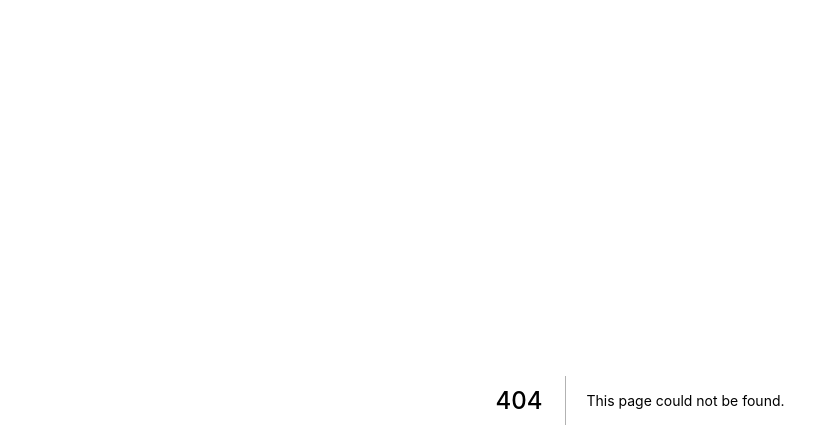
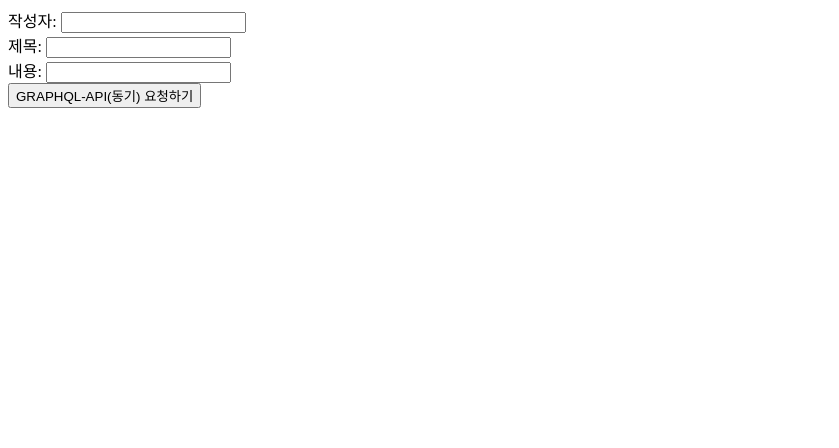
Before and after one commit to 1myeji/NextJS-GraphQl, a Next.js app: page /06-01-container-presenter in a window 1280 px wide. Before the commit this address had no page. Shown: the top 448 px of the page, without its empty margins (0-839 px from the left). Built offline with nearby package versions, Linux system fonts and the light colour scheme.

Commit message:
Day6. 실무용 폴더구조와 props

```diff
--- /dev/null
+++ b/pages/06-01-container-presenter/index.js
@@ -0,0 +1,8 @@
+import BoardWrite from '@/src/components/units/board/write/BoardWrite.container';
+
+export default function GraphqlMutationPage() {
+  // 자바스크립트 영역
+
+  // HTML 영역(return 아래)
+  return <BoardWrite />;
+}
--- /dev/null
+++ b/src/components/units/board/write/BoardWrite.container.js
@@ -0,0 +1,57 @@
+import BoardWriteUI from './BoardWrite.presenter';
+import { gql, useMutation } from '@apollo/client';
+import { useState } from 'react';
+
+const CREATE_BOARD = gql`
+  mutation createBoard($writer: String, $title: String, $contents: String) {
+    # 변수의 타입 적는 곳
+    createBoard(writer: $writer, title: $title, contents: $contents) {
+      # 실제 우리가 전달할 변수 적는 곳
+      _id
+      number
+      message
+    }
+  }
+`;
+
+export default function BoardWrite() {
+  // 자바스크립트 영역
+  const [writer, setWriter] = useState('');
+  const [title, setTitle] = useState('');
+  const [contents, setContents] = useState('');
+  const [나의함수] = useMutation(CREATE_BOARD);
+
+  const onClickSubmit = async () => {
+    // const writer = 'qqq' // 이 함수에 있으면 현재 스코프
+    const result = await 나의함수({
+      variables: {
+        // variables 이게 $ 역할을 해줌
+        writer: writer, // 이 함수에 없으면 스코프 체인을 통해서 위 함수에서 찾음
+        title: title,
+        contents: contents,
+      },
+    });
+    console.log(result);
+    alert(result.data.createBoard.message);
+  };
+
+  const onChangeWriter = (event) => {
+    setWriter(event.target.value);
+  };
+  const onChangeTitle = (event) => {
+    setTitle(event.target.value);
+  };
+  const onChangeContents = (event) => {
+    setContents(event.target.value);
+  };
+
+  //HTML 영역(return 아래)
+  return (
+    <BoardWriteUI
+      aaa={onClickSubmit}
+      bbb={onChangeWriter}
+      ccc={onChangeTitle}
+      ddd={onChangeContents}
+    />
+  );
+}
--- /dev/null
+++ b/src/components/units/board/write/BoardWrite.presenter.js
@@ -0,0 +1,16 @@
+export default function BoardWriteUI(props) {
+  // 자바스크립트 영역
+
+  // HTML 영역(return 아래)
+  return (
+    <>
+      작성자: <input type='text' onChange={props.bbb} />
+      <br />
+      제목: <input type='text' onChange={props.ccc} />
+      <br />
+      내용: <input type='text' onChange={props.ddd} />
+      <br />
+      <button onClick={props.aaa}>GRAPHQL-API(동기) 요청하기</button>
+    </>
+  );
+}
```
